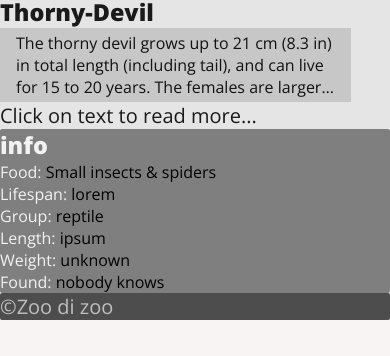
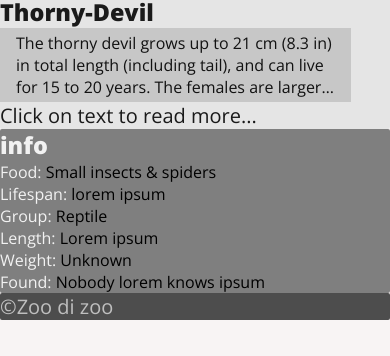
Before and after one commit to xxrobone/objects, a plain HTML site: page pages/reptile.html in a window 390 px wide. Both pictures are taken after a click on the item "Thorny-Devil". Shown: the part 627-983 px from the top of the page. Drawn offline with nearby package versions, Linux system fonts and the light colour scheme.

```diff
--- a/css/pages.css
+++ b/css/pages.css
@@ -64,20 +64,6 @@ article {
 	grid-area: article;
 }
 
-article > p {
-	max-width: 90%;
-	display: -webkit-box;
-  overflow: hidden;
-  -webkit-line-clamp: 3;
-  -webkit-box-orient: vertical;
-}
-
-.p-show {
-	display: block;
-	overflow: visible;
-	-webkit-line-clamp: auto;
-}
-
 .animal-name {
 	text-transform: capitalize;
 }
@@ -86,6 +72,22 @@ article > p {
 	color: #121212;
 	padding: 0.25rem 1rem;
 	font-size: 1rem;
+	cursor: pointer;
+}
+
+article > p {
+	max-width: 90%;
+	display: -webkit-box;
+  overflow: hidden;
+  -webkit-line-clamp: 3;
+  -webkit-box-orient: vertical;
+
+}
+
+.p-show {
+	display: block;
+	overflow: visible;
+	-webkit-line-clamp: auto;
 }
 
 .animal-info > p {
@@ -139,7 +141,7 @@ aside {
 	background-color: #BFBFBF;
 	margin: 0;
 	padding: 0;
-    width: 90vw;
+    width: 100%;
     height: auto;
 	right: 0;
 	left: 0;
--- a/js/reptilepage.js
+++ b/js/reptilepage.js
@@ -15,11 +15,11 @@ let animalArray = [
     desc: 'The thorny devil grows up to 21 cm (8.3 in) in total length (including tail), and can live for 15 to 20 years. The females are larger than the males. Most specimens are coloured in camouflaging shades of desert browns and tans. These colours change from pale colours during warm weather to darker colours during cold weather. The thorny devil is covered entirely with conical spines that are mostly uncalcified. A thorny devil in Western Australia An intimidating array of spikes covers the entire upper side of the body of the thorny devil. These thorny scales also help to defend it from predators. Camouflage and deception may also be used to evade predation. This lizards unusual gait involves freezing and rocking as it moves about slowly in search of food, water, and mates.The thorny devil also features a spiny false head on the back of its neck, and the lizard presents this to potential predators by dipping its real head. The false head is made of soft tissue. The thorny devils scales are ridged, enabling the animal to collect water by simply touching it with any part of the body, usually the limbs; the capillary principle allows the water to be transported to the mouth through the skin.',
     imgURL: '../assets/images/reptiles/thorny.jpg',
     food: 'Small insects & spiders',
-    lifespan: 'lorem',
-    group: 'reptile',
-    length: 'ipsum',
-    weight: 'unknown',
-    found: 'nobody knows',
+    lifespan: 'lorem ipsum',
+    group: 'Reptile',
+    length: 'Lorem ipsum',
+    weight: 'Unknown',
+    found: 'Nobody lorem knows ipsum',
   },
   {
     name: 'frill-necked',
@@ -27,7 +27,7 @@ let animalArray = [
     imgURL: '../assets/images/reptiles/frilled.jpg',
     food: 'Small insects & spiders',
     lifespan: '20 years',
-    group: 'reptile',
+    group: 'Reptile',
     length: '90cm',
     weight: '1kg',
     found: 'Northern Australia',
```
